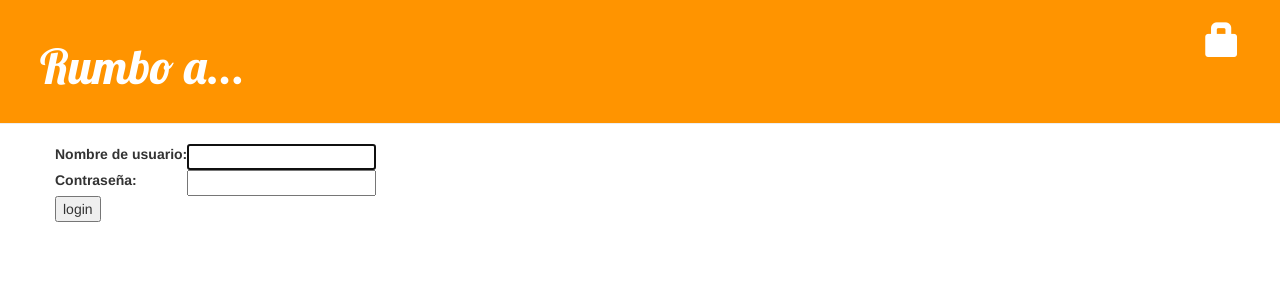
After one commit to IngoBongo/my_first_blog, a Django app: page /accounts/login/ in a window 1280 px wide. The commit adds this page. Shown: the top 300 px of the page. Run offline with Django 3.2, Linux system fonts and the light colour scheme; some libraries are stand-ins or nearby versions.

Commit message:
Usuario y password para hacer cambios en el blog

```diff
--- a/blog/templates/blog/base.html
+++ b/blog/templates/blog/base.html
@@ -11,8 +11,13 @@
   </head>
   <body>
     <div class="page-header">
-      <a href="{% url 'post_new' %}" class="top-menu"><span class="glyphicon glyphicon-plus"></span></a>
-      <a href="{% url 'post_draft_list' %}" class="top-menu"><span class="glyphicon glyphicon-edit"></span></a>
+      {% if user.is_authenticated %}
+          <a href="{% url 'post_new' %}" class="top-menu"><span class="glyphicon glyphicon-plus"></span></a>
+          <a href="{% url 'post_draft_list' %}" class="top-menu"><span class="glyphicon glyphicon-edit"></span></a>
+          <p class="top-menu">Hola {{ user.username }}<small>(<a href="{% url 'logout' %}">Log out</a>)</small></p>
+      {% else %}
+          <a href="{% url 'login' %}" class="top-menu"><span class="glyphicon glyphicon-lock"></span></a>
+      {% endif %}
       <h1><a href="/">Rumbo a...</a></h1>
     </div>
     <div class="content container">
--- /dev/null
+++ b/blog/templates/registration/login.html
@@ -0,0 +1,26 @@
+<!DOCTYPE html>
+
+{% extends "blog/base.html" %}
+
+{% block content %}
+    {% if form.errors %}
+        <p>No coincide su nombre de usuario y contraseña. Pruebe otra vez</p>
+    {% endif %}
+
+    <form method="post" action="{% url 'login' %}">
+    {% csrf_token %}
+        <table>
+          <tr>
+            <td>{{ form.username.label_tag }}</td>
+            <td>{{ form.username }}</td>
+          </tr>
+          <tr>
+            <td>{{ form.password.label_tag }}</td>
+            <td>{{ form.password }}</td>
+          </tr>
+        </table>
+
+        <input type="submit" value="login" />
+        <input type="hidden" name="next" value="{{ next }}" />
+    </form>
+{% endblock %}
--- a/mysite/settings.py
+++ b/mysite/settings.py
@@ -82,6 +82,7 @@ DATABASES = {
     }
 }
 
+LOGIN_REDIRECT_URL = '/'
 
 # Internationalization
 # https://docs.djangoproject.com/en/1.8/topics/i18n/
--- a/mysite/urls.py
+++ b/mysite/urls.py
@@ -1,7 +1,11 @@
 from django.conf.urls import include, url
 from django.contrib import admin
 
+from django.contrib.auth import views
+
 urlpatterns = [
     url(r'^admin/', include(admin.site.urls)),
+    url(r'^accounts/login/$', views.login, name='login'),
+    url(r'^accounts/logout/$', views.logout, name='logout', kwargs={'next_page': '/'}),
     url(r'', include('blog.urls')),
 ]
```
Also changed, not shown: blog/views.py (+8 -1 lines).
